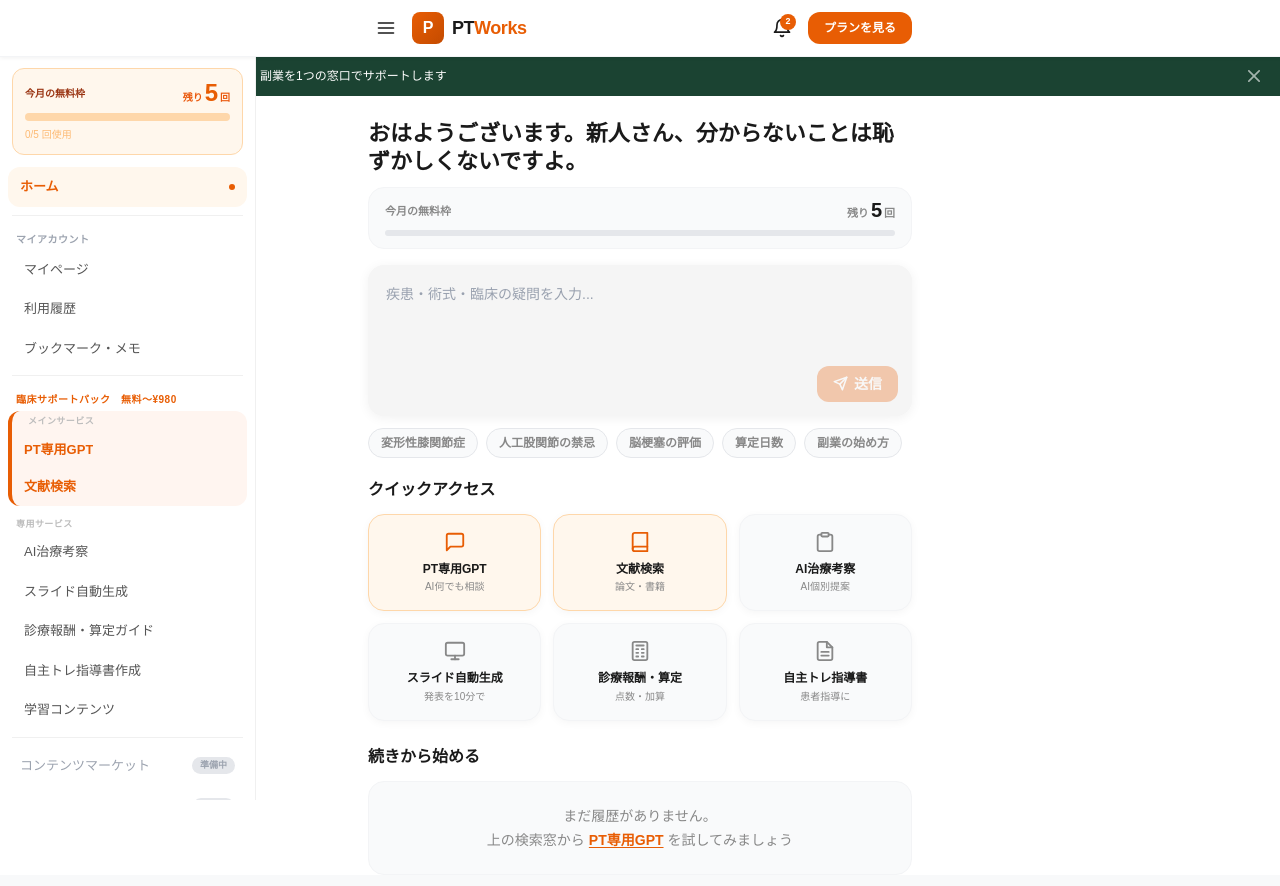
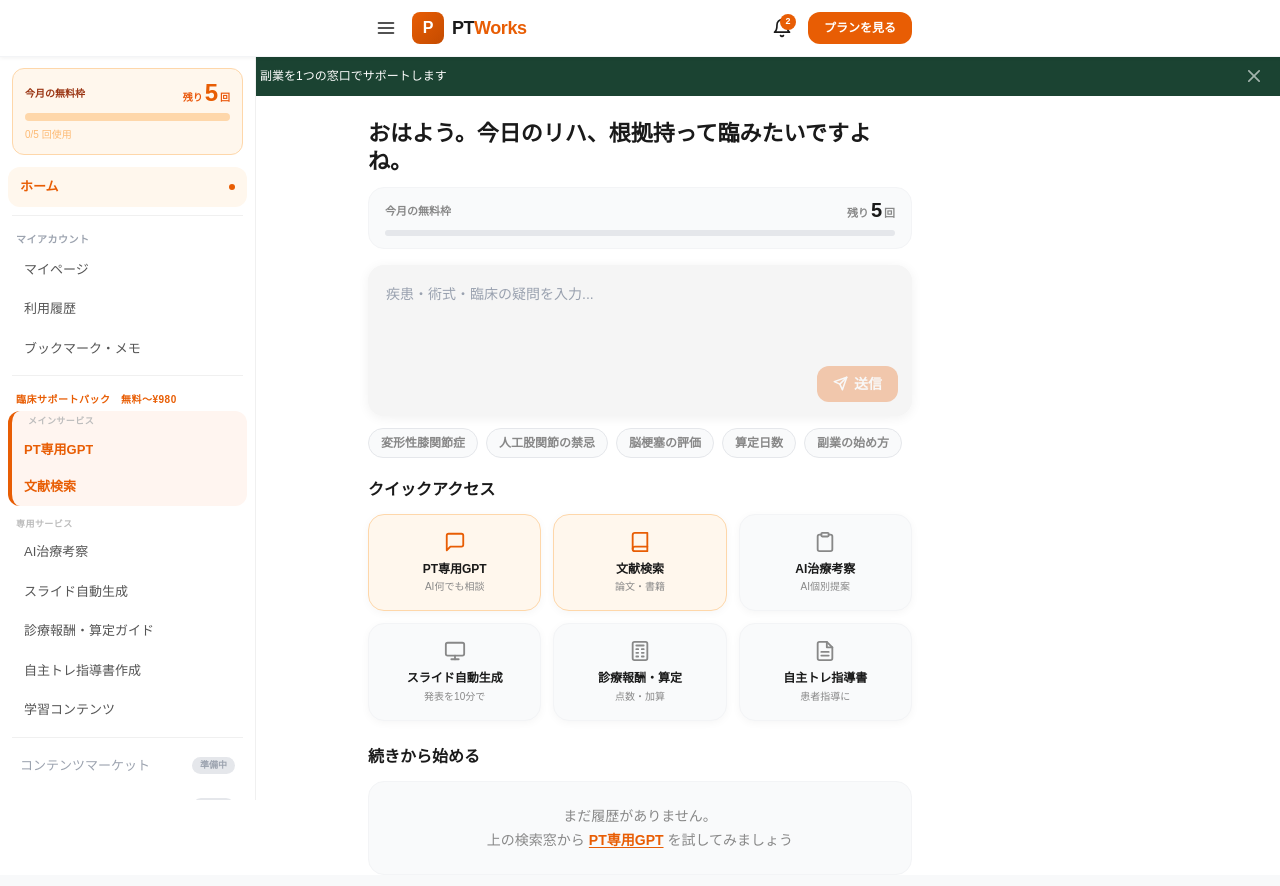
Before and after one commit to ptworks-mitsuki/ptworks-app, a Next.js app: page / in a window 1280 px wide. Shown: the top 886 px of the page. Built offline with nearby package versions, Linux system fonts and the light colour scheme.

Commit message:
ホーム 挨拶文が操作のたびに変わる問題を修正

```diff
--- a/app/page.tsx
+++ b/app/page.tsx
@@ -261,7 +261,7 @@
 
   const unread  = NOTIFICATIONS.filter(n => !n.read).length;
   const isLow   = remaining <= 2;
-  const greeting = getGreeting();
+  const [greeting] = useState(() => getGreeting());
 
   // ── localStorage 読み込み ──
   useEffect(() => {
```
